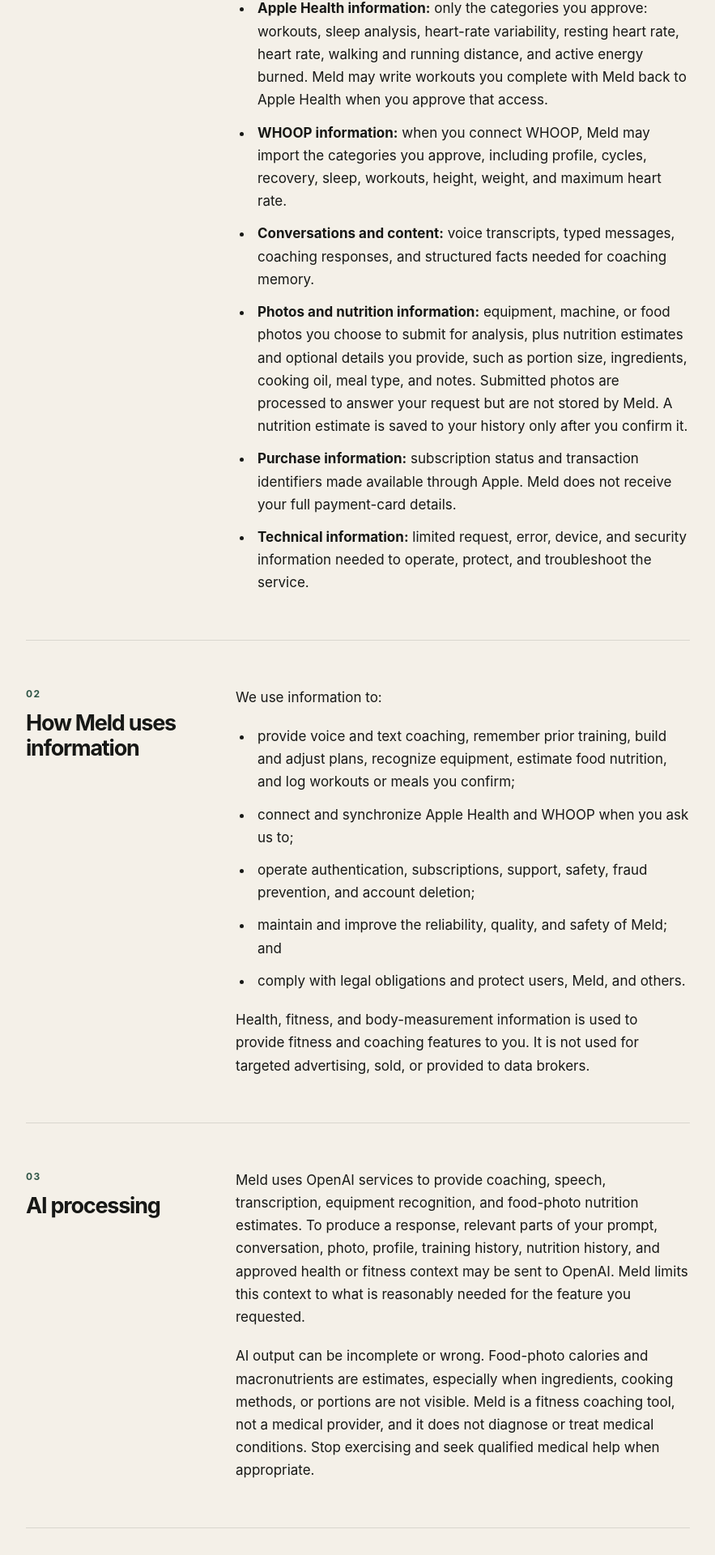
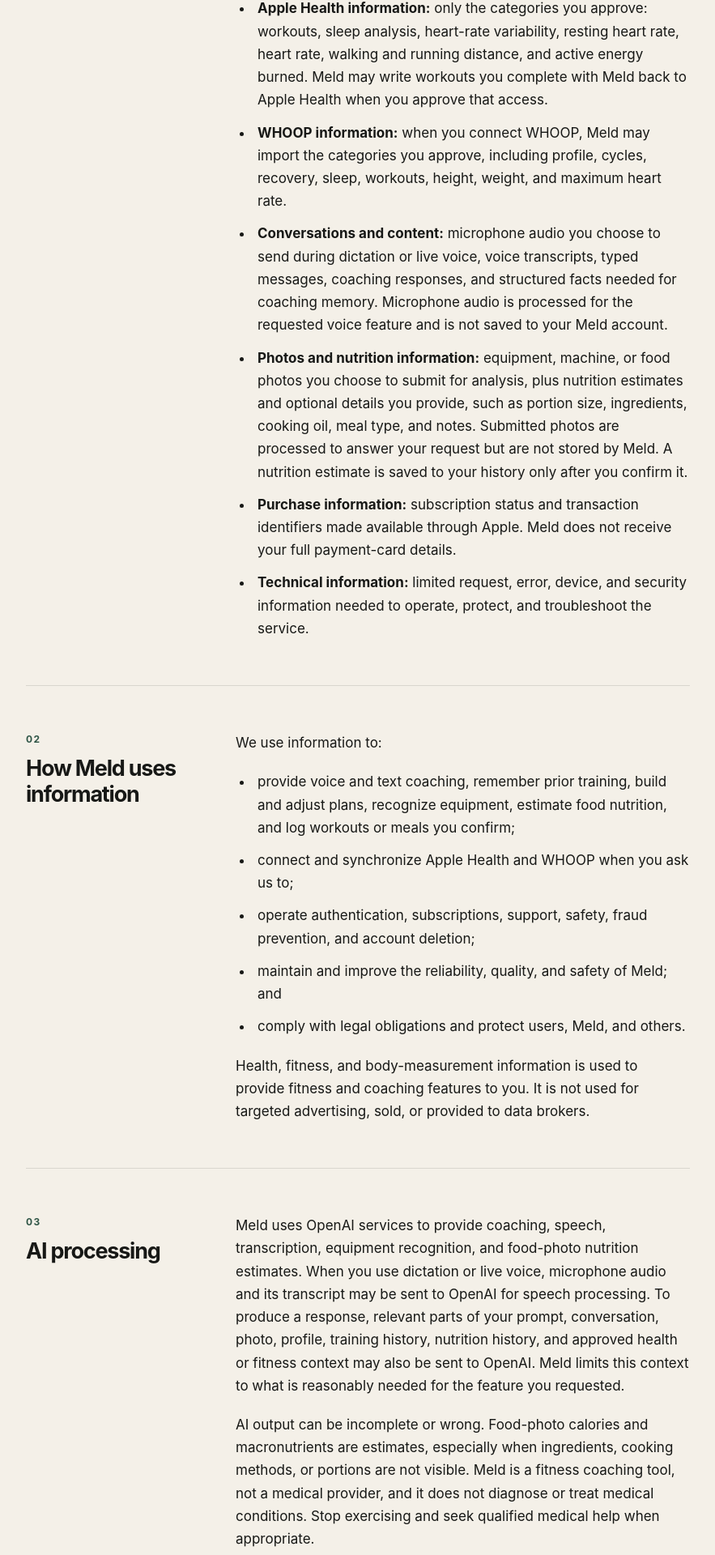
Before and after one commit to JDCR-GH/meld-privacy, a Next.js app: page /meld-privacy/ in a window 1280 px wide. Shown: the part 1252-3172 px from the top of the page at 81% size, without its empty margins (198-1081 px from the left). Built offline with nearby package versions, Linux system fonts and the light colour scheme.

Commit message:
Clarify voice audio privacy disclosure (#4)
Co-authored-by: Diaguili Diagana <jax@mac.lan>

```diff
--- a/app/page.tsx
+++ b/app/page.tsx
@@ -46,7 +46,7 @@
             <li><strong>Training information:</strong> plans, workouts, exercises, sets, repetitions, weights, pace, distance, duration, progress, readiness, and your edits or confirmations.</li>
             <li><strong>Apple Health information:</strong> only the categories you approve: workouts, sleep analysis, heart-rate variability, resting heart rate, heart rate, walking and running distance, and active energy burned. Meld may write workouts you complete with Meld back to Apple Health when you approve that access.</li>
             <li><strong>WHOOP information:</strong> when you connect WHOOP, Meld may import the categories you approve, including profile, cycles, recovery, sleep, workouts, height, weight, and maximum heart rate.</li>
-            <li><strong>Conversations and content:</strong> voice transcripts, typed messages, coaching responses, and structured facts needed for coaching memory.</li>
+            <li><strong>Conversations and content:</strong> microphone audio you choose to send during dictation or live voice, voice transcripts, typed messages, coaching responses, and structured facts needed for coaching memory. Microphone audio is processed for the requested voice feature and is not saved to your Meld account.</li>
             <li><strong>Photos and nutrition information:</strong> equipment, machine, or food photos you choose to submit for analysis, plus nutrition estimates and optional details you provide, such as portion size, ingredients, cooking oil, meal type, and notes. Submitted photos are processed to answer your request but are not stored by Meld. A nutrition estimate is saved to your history only after you confirm it.</li>
             <li><strong>Purchase information:</strong> subscription status and transaction identifiers made available through Apple. Meld does not receive your full payment-card details.</li>
             <li><strong>Technical information:</strong> limited request, error, device, and security information needed to operate, protect, and troubleshoot the service.</li>
@@ -66,7 +66,7 @@
         </PolicySection>
 
         <PolicySection number="03" title="AI processing">
-          <p>Meld uses OpenAI services to provide coaching, speech, transcription, equipment recognition, and food-photo nutrition estimates. To produce a response, relevant parts of your prompt, conversation, photo, profile, training history, nutrition history, and approved health or fitness context may be sent to OpenAI. Meld limits this context to what is reasonably needed for the feature you requested.</p>
+          <p>Meld uses OpenAI services to provide coaching, speech, transcription, equipment recognition, and food-photo nutrition estimates. When you use dictation or live voice, microphone audio and its transcript may be sent to OpenAI for speech processing. To produce a response, relevant parts of your prompt, conversation, photo, profile, training history, nutrition history, and approved health or fitness context may also be sent to OpenAI. Meld limits this context to what is reasonably needed for the feature you requested.</p>
           <p>AI output can be incomplete or wrong. Food-photo calories and macronutrients are estimates, especially when ingredients, cooking methods, or portions are not visible. Meld is a fitness coaching tool, not a medical provider, and it does not diagnose or treat medical conditions. Stop exercising and seek qualified medical help when appropriate.</p>
         </PolicySection>
 
```
